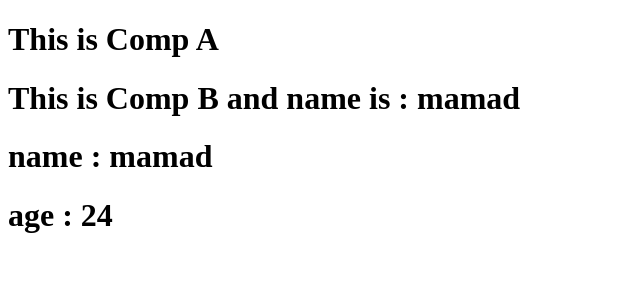
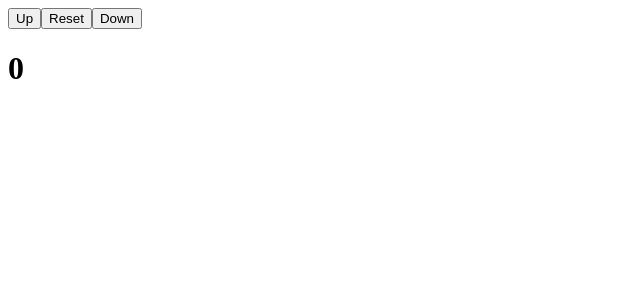
Before and after one commit to MamadTaheri/react-training, a React (Create React App) app: page / in a window 1280 px wide. Shown: the top 300 px of the page, without its empty margins (0-640 px from the left). Built offline with nearby package versions, Linux system fonts and the light colour scheme.

Commit message:
working with useReducer

```diff
--- a/src/App.js
+++ b/src/App.js
@@ -1,19 +1,10 @@
-import React, { useState } from "react";
-import ComponentA from "./components/ComponentA";
-
-export const NameContext = React.createContext();
-export const AgeContext = React.createContext();
+import React from 'react';
+import Counter from './components/Counter';
 
 const App = () => {
-  const [name, setName] = useState("mamad");
-
   return (
     <div>
-      <NameContext.Provider value={name}>
-        <AgeContext.Provider value={24}>
-          <ComponentA />
-        </AgeContext.Provider>
-      </NameContext.Provider>
+      <Counter />
     </div>
   );
 };
--- a/src/components/ComponentA.js
+++ /dev/null
@@ -1,13 +0,0 @@
-import React from 'react';
-import ComponentB from './ComponentB';
-
-const ComponentA = () => {
-    return (
-        <div>
-            <h1 className="">This is Comp A</h1>
-          <ComponentB />
-        </div>
-    );
-};
-
-export default ComponentA;
--- a/src/components/ComponentB.js
+++ /dev/null
@@ -1,17 +0,0 @@
-import React, { useContext } from 'react';
-import ComponentC from './ComponentC';
-import { NameContext } from '../App';
-
-const ComponentB = () => {
-
-    const name = useContext(NameContext)
-
-    return (
-        <div>
-            <h1 className="">This is Comp B and name is : {name}</h1>
-            <ComponentC />
-        </div>
-    );
-};
-
-export default ComponentB;
--- a/src/components/ComponentC.js
+++ /dev/null
@@ -1,18 +0,0 @@
-import React, { useContext } from "react";
-
-import { NameContext, AgeContext } from "../App";
-
-const ComponentC = () => {
-
-    const name = useContext(NameContext);
-    const age = useContext(AgeContext);
-
-  return (
-    <div>
-      <h1>name : {name}</h1>
-      <h1>age : {age}</h1>
-    </div>
-  );
-};
-
-export default ComponentC;
--- /dev/null
+++ b/src/components/Counter.js
@@ -0,0 +1,32 @@
+import React, {useReducer} from 'react';
+
+const initialState = 0
+
+const reducer = (state, action) => {
+    switch (action) {
+        case "UP":
+            return state + 1
+        case "DOWN":
+            return state - 1
+        case "RESET":
+            return initialState
+        default:
+        return state
+    }
+}
+
+const Counter = () => {
+
+    const [number, dispatch] = useReducer(reducer, initialState)
+
+    return (
+        <div>
+            <button onClick={() => dispatch("UP")}>Up</button>
+            <button onClick={() => dispatch("RESET")}>Reset</button>
+            <button onClick={() => dispatch("DOWN")}>Down</button>
+            <h1 className="">{number}</h1>
+        </div>
+    );
+};
+
+export default Counter;
```
